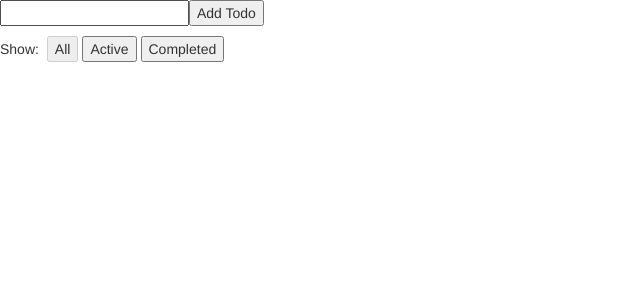
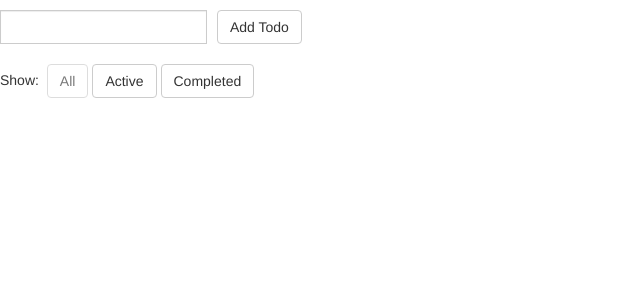
Before and after one commit to Mary-Biu-Biu-Biu/learn-react, a React (Create React App) app: page / in a window 1280 px wide. Shown: the top 300 px of the page, without its empty margins (0-640 px from the left). Built offline with nearby package versions, Linux system fonts and the light colour scheme.

Commit message:
redux：美化+删除VisibleTodoList+注释

```diff
--- a/src/components/Link.js
+++ b/src/components/Link.js
@@ -8,6 +8,7 @@
             <button
                 onClick={this.props.onClick}
                 disabled={this.props.active}
+                className="btn btn-default"
                 style={{
                     marginLeft: '4px',
                 }}
--- a/src/components/TodoList.js
+++ b/src/components/TodoList.js
@@ -16,7 +16,11 @@
                     <Todo
                         key={todo.id}
                         {...todo}
-                        onClick={() => this.props.toggleTodo(todo.id)}
+                        onClick={() => {
+                            // 点击某个事项，就根据当前的id，dispatch action
+                            // 这里的toggleTodo是react-redux传进来的
+                            this.props.toggleTodo(todo.id)
+                        }}
                     />
                 ))}
             </ul>
@@ -55,12 +59,15 @@
 // 把state以props传递给目标组件TodoList
 // 它需要的state是：符合当前显示条件的待办数组（根据getVisibleTodos这个函数的结果）
 const mapStateToProps = (state) => ({
+    // 把redux全局state中存放的todos，经过当前filter进行过滤
     todos: getVisibleTodos(state.todos, state.filter),
 })
 
 // 把dispatch以props传递给目标组件TodoList
 // 待办列表需要的触发的dispatch是勾选事项的时候，根据id触发state的更改
 const mapDispatchToProps = (dispatch) => ({
+    // dispatch时redux的函数：dispatch中的toggleTodo函数是在action文件中定义好的action
+    // 现在把这个派送toggleTodo的函数作为props传递给组件
     toggleTodo: (id) => dispatch(toggleTodo(id)),
 })
 
--- a/src/containers/AddTodo.js
+++ b/src/containers/AddTodo.js
@@ -9,6 +9,7 @@
         return (
             <div>
                 <form
+                    className="form-inline"
                     onSubmit={(e) => {
                         // 点击发送按钮的时候，阻止默认事件(刷新页面)
                         // 并修剪字符，如果修剪后没有有效字符，则直接返回，没有什么需要处理的
@@ -23,8 +24,21 @@
                         input.value = ''
                     }}
                 >
-                    <input ref={(node) => (input = node)} />
-                    <button type="submit">Add Todo</button>
+                    <div className="form-group">
+                        <div className="input-group">
+                            <input
+                                ref={(node) => (input = node)}
+                                className="form-control"
+                            />
+                        </div>
+                    </div>
+                    <button
+                        type="submit"
+                        className="btn btn-default"
+                        style={{ margin: '10px' }}
+                    >
+                        Add Todo
+                    </button>
                 </form>
             </div>
         )
```
Also changed, not shown: src/containers/VisibleTodoList.js (deleted, +0 -31 lines).
